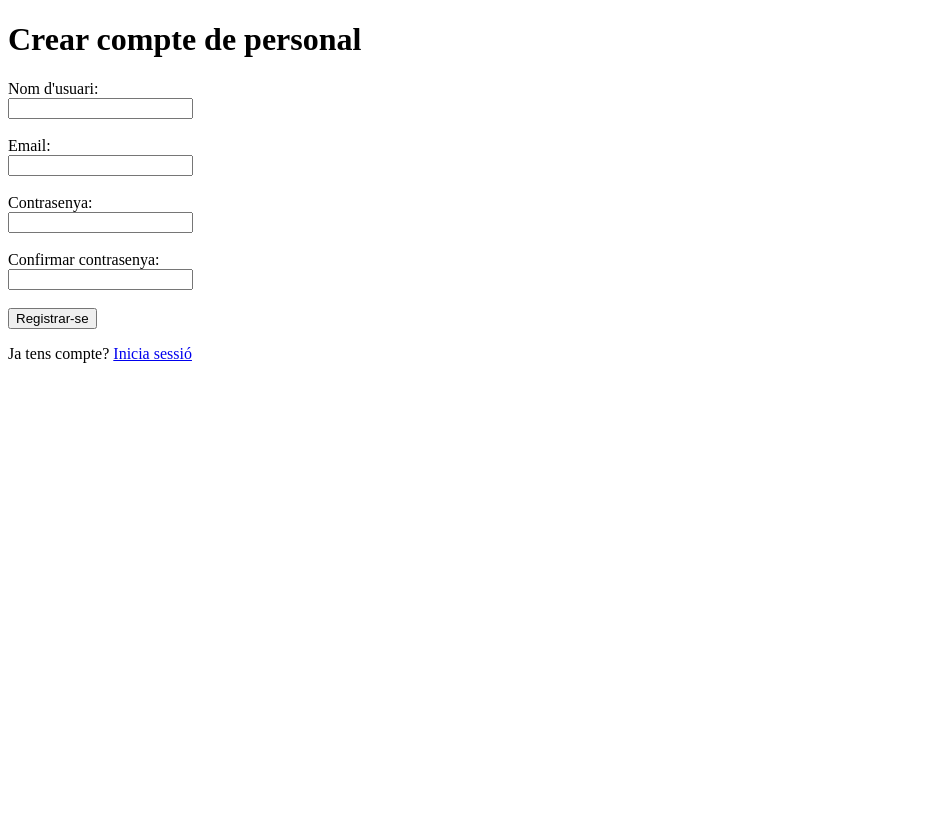
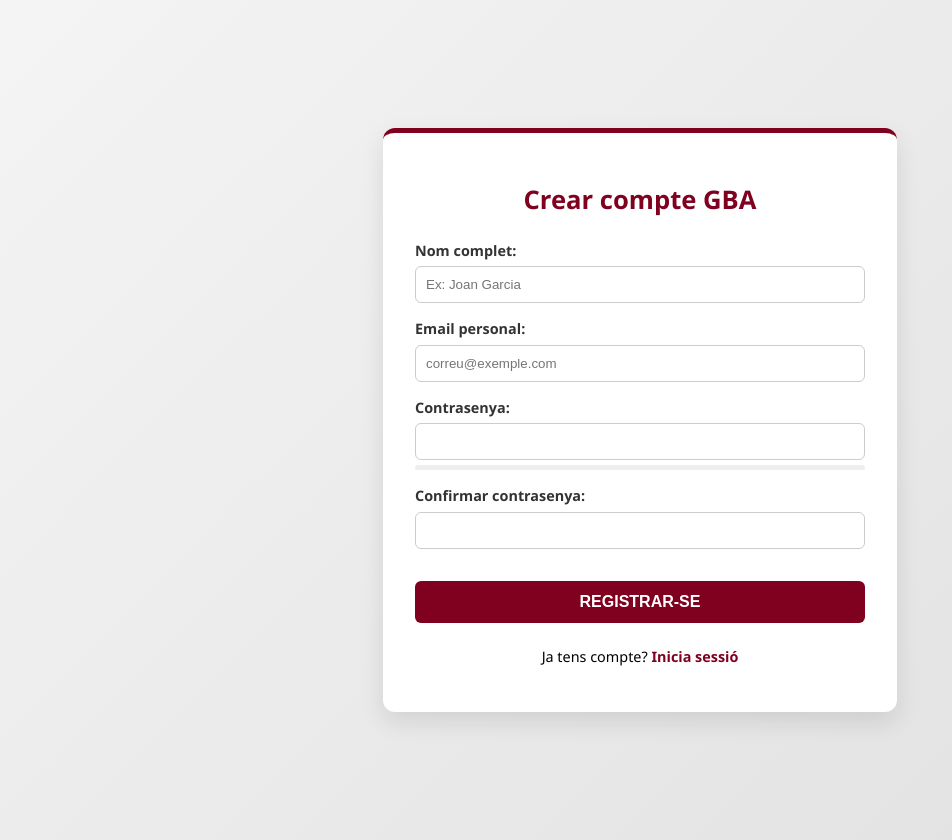
Before and after one commit to impinianyi-sys/PHP_GBA, a PHP site: page /src/auth/registro.php in a window 1280 px wide. Shown: the whole page, without its empty margins (0-952 px from the left). Before the commit the page ends 363 px from the top, so only its background shows below. Run offline with PHP 8.4, Linux system fonts and the light colour scheme.

Commit message:
Modificaciones de la apariencia

```diff
--- a/src/auth/registro.php
+++ b/src/auth/registro.php
@@ -1,11 +1,9 @@
 <?php
-
 require_once '../../configDB.php';
 
 session_start();
 
 if ($_SERVER['REQUEST_METHOD'] === 'POST') {
-
     $nom_usuari = $_POST['nombre'] ?? '';
     $email = $_POST['email'] ?? '';
     $contrasenya = $_POST['contraseña'] ?? '';
@@ -13,20 +11,10 @@ if ($_SERVER['REQUEST_METHOD'] === 'POST') {
 
     $errors = [];
 
-
-    if (strlen($nom_usuari) < 3) {
-        $errors[] = "El nom d'usuari ha de tenir mínim 3 caràcters";
-    }
-    if (!filter_var($email, FILTER_VALIDATE_EMAIL)) {
-        $errors[] = "Email no vàlid";
-    }
-    if (strlen($contrasenya) < 8) {
-        $errors[] = "La contrasenya ha de tenir mínim 8 caràcters";
-    }
-    if ($contrasenya !== $confirmar_contrasenya) {
-        $errors[] = "Les contrasenyes no coincideixen";
-    }
-
+    if (strlen($nom_usuari) < 3) $errors[] = "El nom ha de tenir mínim 3 caràcters";
+    if (!filter_var($email, FILTER_VALIDATE_EMAIL)) $errors[] = "Email no vàlid";
+    if (strlen($contrasenya) < 8) $errors[] = "La contrasenya ha de tenir mínim 8 caràcters";
+    if ($contrasenya !== $confirmar_contrasenya) $errors[] = "Les contrasenyes no coincideixen";
 
     if (empty($errors)) {
         $stmt = $pdo->prepare("SELECT id FROM usuarios WHERE nombre = ? OR email = ?");
@@ -36,23 +24,21 @@ if ($_SERVER['REQUEST_METHOD'] === 'POST') {
         }
     }
 
-
     if (empty($errors)) {
-
         $hash_contrasenya = password_hash($contrasenya, PASSWORD_DEFAULT);
 
         $stmt = $pdo->prepare("INSERT INTO usuarios (nombre, email, contraseña, rol) VALUES (?, ?, ?, ?)");
 
-        if ($stmt->execute([$nom_usuari, $email, $hash_contrasenya, 'usuario'])) {
+        if ($stmt->execute([$nom_usuari, $email, $hash_contrasenya, 'cliente'])) {
             session_unset();
             session_destroy();
             session_start();
 
-            $_SESSION['missatge'] = "Registre exitós! Ja pots iniciar sessió";
+            $_SESSION['missatge'] = "Compte creat amb èxit!";
             header('Location: login.php');
             exit;
         } else {
-            $errors[] = "Error en crear l'usuari";
+            $errors[] = "Error en crear el compte";
         }
     }
 }
@@ -62,35 +48,198 @@ if ($_SERVER['REQUEST_METHOD'] === 'POST') {
 <html lang="ca">
 <head>
     <meta charset="UTF-8">
-    <title>Registre - Bufet d'Advocats</title>
+    <meta name="viewport" content="width=device-width, initial-scale=1.0">
+    <title>Registre - Bufet GBA</title>
+    <style>
+        :root {
+            --granate: #800020;
+            --granate-light: #a52a2a;
+            --white: #ffffff;
+            --gray-light: #f4f4f4;
+            --text-dark: #333;
+        }
+
+        body {
+            font-family: 'Segoe UI', sans-serif;
+            background: linear-gradient(135deg, var(--gray-light) 0%, #e0e0e0 100%);
+            display: flex;
+            justify-content: center;
+            align-items: center;
+            min-height: 100vh;
+            margin: 0;
+            padding: 20px 0;
+        }
+
+        .register-card {
+            background: var(--white);
+            padding: 2rem;
+            border-radius: 12px;
+            box-shadow: 0 10px 25px rgba(0,0,0,0.1);
+            width: 100%;
+            max-width: 450px;
+            border-top: 5px solid var(--granate);
+        }
+
+        h1 {
+            color: var(--granate);
+            text-align: center;
+            margin-bottom: 1.5rem;
+            font-size: 1.6rem;
+        }
+
+        .form-group {
+            margin-bottom: 1rem;
+        }
+
+        label {
+            display: block;
+            margin-bottom: 0.4rem;
+            color: var(--text-dark);
+            font-weight: 600;
+            font-size: 0.9rem;
+        }
+
+        input {
+            width: 100%;
+            padding: 10px;
+            border: 1px solid #ccc;
+            border-radius: 6px;
+            box-sizing: border-box;
+            transition: all 0.3s;
+        }
+
+        input:focus {
+            outline: none;
+            border-color: var(--granate);
+            box-shadow: 0 0 5px rgba(128, 0, 32, 0.2);
+        }
+
+        .btn-submit {
+            width: 100%;
+            background-color: var(--granate);
+            color: white;
+            padding: 12px;
+            border: none;
+            border-radius: 6px;
+            font-size: 1rem;
+            font-weight: bold;
+            cursor: pointer;
+            transition: background 0.3s;
+            margin-top: 1rem;
+        }
+
+        .btn-submit:hover {
+            background-color: var(--granate-light);
+            transform: translateY(-1px);
+        }
+
+        .alert-error {
+            background: #f8d7da;
+            color: #721c24;
+            padding: 10px;
+            border-radius: 6px;
+            margin-bottom: 1rem;
+            font-size: 0.85rem;
+            border: 1px solid #f5c6cb;
+        }
+
+        .links {
+            margin-top: 1.5rem;
+            text-align: center;
+            font-size: 0.9rem;
+        }
+
+        .links a {
+            color: var(--granate);
+            text-decoration: none;
+            font-weight: bold;
+        }
+
+        .links a:hover { text-decoration: underline; }
+
+        .password-strength {
+            height: 5px;
+            width: 100%;
+            background: #eee;
+            margin-top: 5px;
+            border-radius: 3px;
+            overflow: hidden;
+        }
+
+        #strength-bar {
+            height: 100%;
+            width: 0%;
+            transition: width 0.3s, background 0.3s;
+        }
+    </style>
 </head>
 <body>
-    <h1>Crear compte de personal</h1>
+
+    <div class="register-card">
+        <h1>Crear compte GBA</h1>
 
         <?php if (!empty($errors)): ?>
-        <div style="color: red;">
+            <div class="alert-error">
                 <?php foreach ($errors as $error): ?>
-                <p><?= htmlspecialchars($error) ?></p>
+                    <div style="margin-bottom: 5px;">• <?= htmlspecialchars($error) ?></div>
                 <?php endforeach; ?>
             </div>
         <?php endif; ?>
 
-    <form method="POST">
-        <label>Nom d'usuari:</label><br>
-        <input type="text" name="nombre" required><br><br>
+        <form method="POST" id="registerForm">
+            <div class="form-group">
+                <label>Nom complet:</label>
+                <input type="text" name="nombre" placeholder="Ex: Joan Garcia" required>
+            </div>
 
-        <label>Email:</label><br>
-        <input type="email" name="email" required><br><br>
+            <div class="form-group">
+                <label>Email personal:</label>
+                <input type="email" name="email" placeholder="correu@exemple.com" required>
+            </div>
 
-        <label>Contrasenya:</label><br>
-        <input type="password" name="contraseña" required><br><br>
+            <div class="form-group">
+                <label>Contrasenya:</label>
+                <input type="password" name="contraseña" id="passInput" required>
+                <div class="password-strength"><div id="strength-bar"></div></div>
+            </div>
 
-        <label>Confirmar contrasenya:</label><br>
-        <input type="password" name="confirmar_contraseña" required><br><br>
+            <div class="form-group">
+                <label>Confirmar contrasenya:</label>
+                <input type="password" name="confirmar_contraseña" required>
+            </div>
 
-        <button type="submit">Registrar-se</button>
+            <button type="submit" class="btn-submit">REGISTRAR-SE</button>
         </form>
 
+        <div class="links">
             <p>Ja tens compte? <a href="login.php">Inicia sessió</a></p>
+        </div>
+    </div>
+
+    <script>
+        const passInput = document.getElementById('passInput');
+        const strengthBar = document.getElementById('strength-bar');
+
+        passInput.addEventListener('input', () => {
+            const val = passInput.value;
+            let width = 0;
+            let color = '#eee';
+
+            if (val.length > 0) width = 25;
+            if (val.length >= 8) {
+                width = 100;
+                color = '#27ae60'; // Verd si compleix el mínim
+            } else if (val.length > 4) {
+                width = 50;
+                color = '#f1c40f'; // Groc si és curta
+            } else {
+                color = '#e74c3c'; // Vermell si és molt curta
+            }
+
+            strengthBar.style.width = width + '%';
+            strengthBar.style.background = color;
+        });
+    </script>
+
 </body>
 </html>
```
Lines whose indentation alone changed are shown as unchanged.
